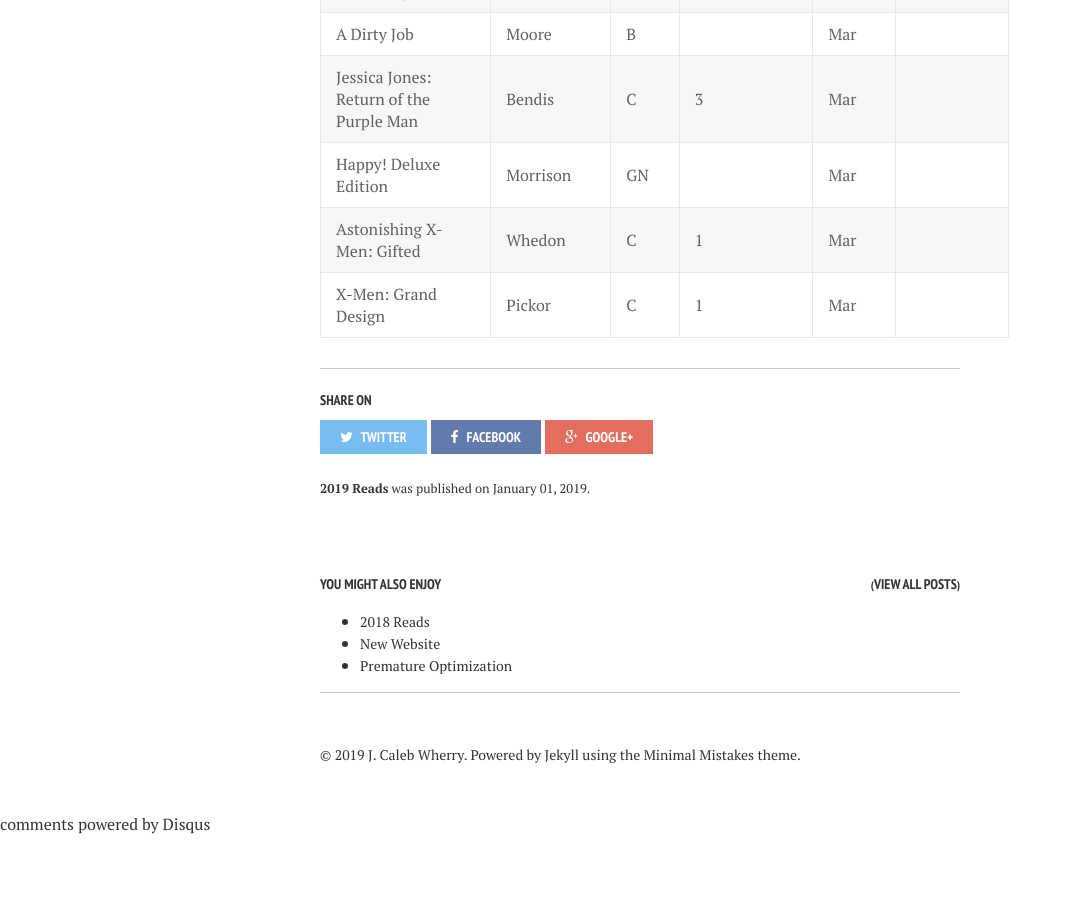
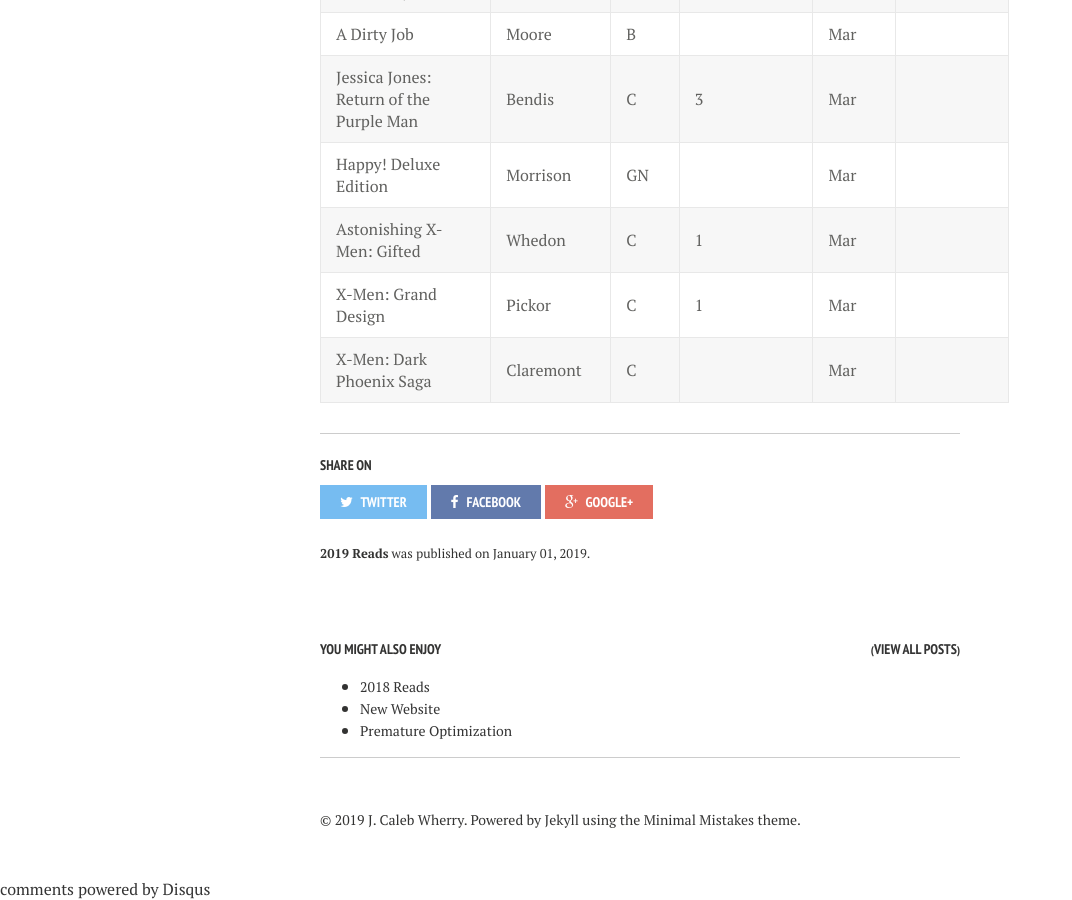
Before and after one commit to calebwherry/calebwherry.github.io, a Jekyll site: the page built from _posts/2019-01-01-2019-Reads.md, in a window 1280 px wide and 900 px high, scrolled down 4420 px. Shown: the whole window, without its empty margins (0-1072 px from the left). Built offline with Jekyll 4.4.1, drawn with Linux system fonts in a browser that asks for light colours; nearby versions of some CDN libraries; comment, search, counter and statistics services are not loaded; before the commit the page ends 5255 px from its top, so only the background shows below that.

Commit message:
Added new 2019 read

```diff
--- a/_posts/2019-01-01-2019-Reads.md
+++ b/_posts/2019-01-01-2019-Reads.md
@@ -92,3 +92,4 @@
 | Happy! Deluxe Edition                         | Morrison       | GN    |              | Mar          |                                               |
 | Astonishing X-Men: Gifted                     | Whedon         | C     | 1            | Mar          |                                               |
 | X-Men: Grand Design                           | Pickor         | C     | 1            | Mar          |                                               |
+| X-Men: Dark Phoenix Saga                      | Claremont      | C     |              | Mar          |                                               |
```
